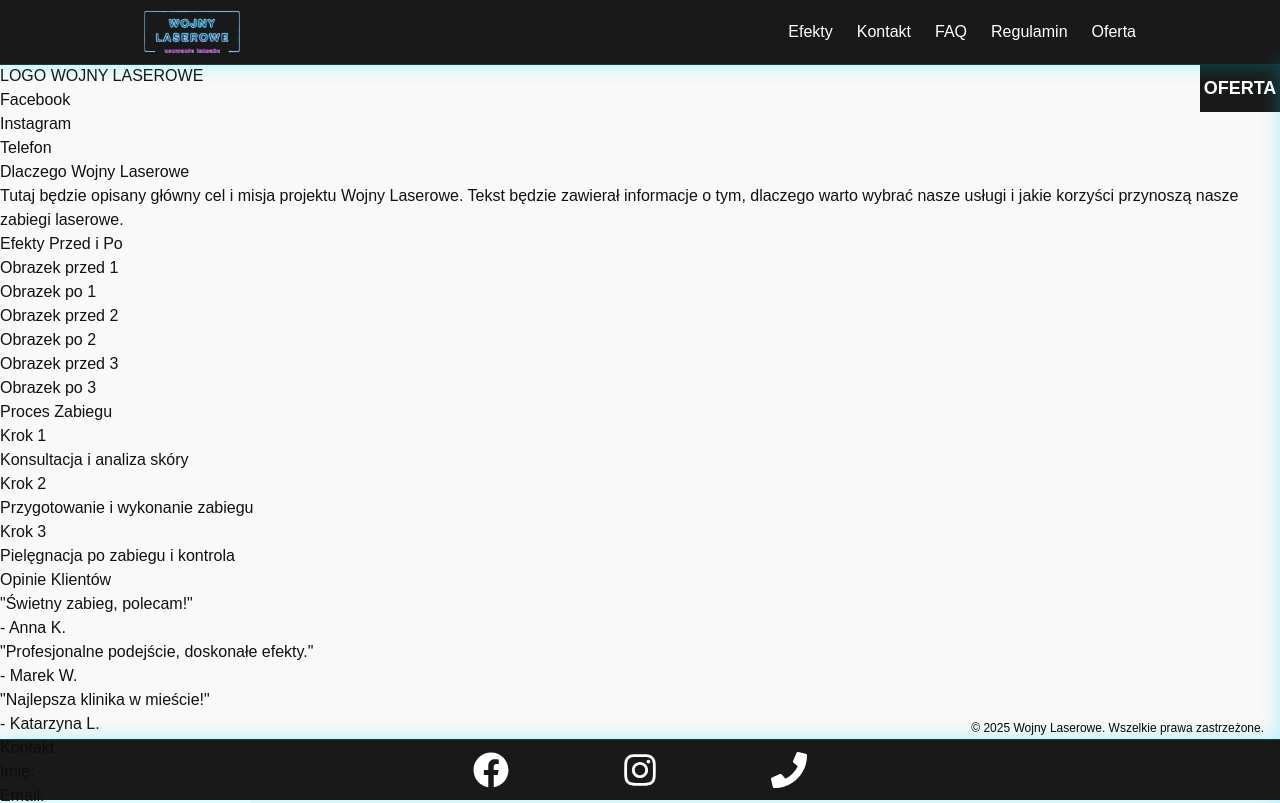
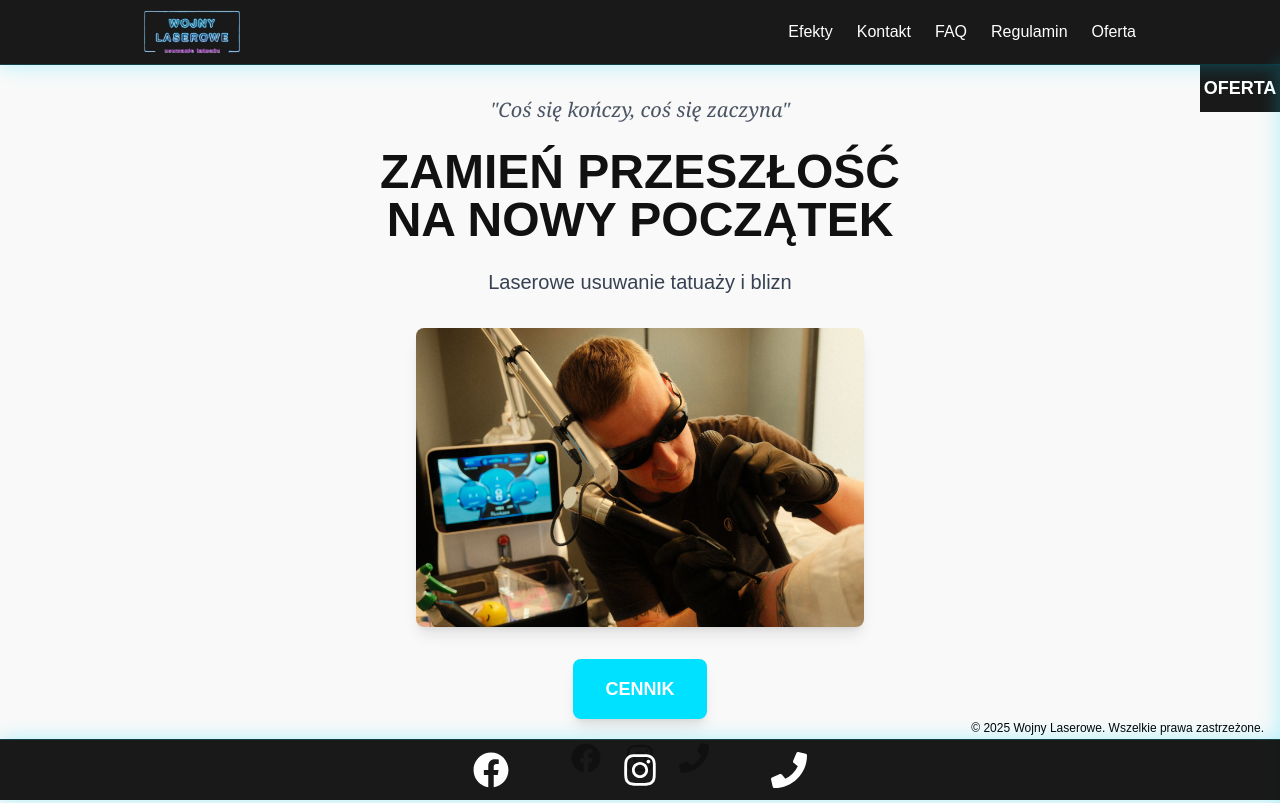
Before and after one commit to MateuszKarpowicz/wojnylaserowe, a Next.js app: page / in a window 1280 px wide. Shown: the top 803 px of the page. Built offline with nearby package versions, Linux system fonts and the light colour scheme.

Commit message:
Implementacja Hero Section z cytatem z Wiedźmina, tytułem głównym, podtytułem, zdjęciem hero i przyciskiem CENNIK + ikonami social

```diff
--- a/app/page.js
+++ b/app/page.js
@@ -1,19 +1,9 @@
 import HeroSection from '../components/HeroSection';
-import AboutSection from '../components/AboutSection';
-import EffectsSection from '../components/EffectsSection';
-import ProcessSection from '../components/ProcessSection';
-import TestimonialsSection from '../components/TestimonialsSection';
-import ContactSection from '../components/ContactSection';
 
 export default function Home() {
   return (
     <main>
       <HeroSection />
-      <AboutSection />
-      <EffectsSection />
-      <ProcessSection />
-      <TestimonialsSection />
-      <ContactSection />
     </main>
   );
 }
--- a/components/HeroSection.js
+++ b/components/HeroSection.js
@@ -1,12 +1,80 @@
+import Image from 'next/image';
+import { FaFacebook, FaInstagram, FaPhone } from 'react-icons/fa';
+
 export default function HeroSection() {
   return (
-    <section id="hero">
-      <div>
-        <div>LOGO WOJNY LASEROWE</div>
-        <div>
-          <div>Facebook</div>
-          <div>Instagram</div>
-          <div>Telefon</div>
+    <section className="min-h-screen bg-lightBg text-textDark px-4 py-8 mx-auto max-w-screen-md">
+      {/* CYTAT Z WIEDŹMINA */}
+      <div className="text-center mb-6">
+        <p className="italic text-lg md:text-xl text-gray-600 font-serif">
+          "Coś się kończy, coś się zaczyna"
+        </p>
+      </div>
+
+      {/* GŁÓWNY TYTUŁ */}
+      <div className="text-center mb-6">
+        <h1 className="font-bold text-3xl md:text-5xl text-textDark leading-tight">
+          ZAMIEŃ PRZESZŁOŚĆ<br />
+          NA NOWY POCZĄTEK
+        </h1>
+      </div>
+
+      {/* PODTYTUŁ */}
+      <div className="text-center mb-8">
+        <p className="text-lg md:text-xl text-gray-700">
+          Laserowe usuwanie tatuaży i blizn
+        </p>
+      </div>
+
+      {/* ZDJĘCIE HERO */}
+      <div className="text-center mb-8">
+        <div className="w-full max-w-md mx-auto">
+          <Image
+            src="/images/hero/hero.webp"
+            alt="Przed i po - laserowe usuwanie tatuaży"
+            width={400}
+            height={300}
+            className="rounded-lg shadow-lg w-full h-auto"
+            priority
+          />
+        </div>
+      </div>
+
+      {/* CTA + SOCIAL */}
+      <div className="text-center">
+        {/* PRZYCISK CENNIK */}
+        <div className="mb-6">
+          <a
+            href="#oferta"
+            className="inline-block bg-neonBlue text-white px-8 py-4 rounded-lg hover:bg-neonPurple transition-colors duration-300 font-semibold text-lg shadow-lg hover:shadow-xl transform hover:scale-105"
+          >
+            CENNIK
+          </a>
+        </div>
+
+        {/* IKONY SOCIAL */}
+        <div className="flex items-center justify-center gap-6">
+          <a
+            href="#"
+            aria-label="Facebook"
+            className="text-3xl text-gray-600 hover:text-neonBlue transition-colors duration-300"
+          >
+            <FaFacebook />
+          </a>
+          <a
+            href="#"
+            aria-label="Instagram"
+            className="text-3xl text-gray-600 hover:text-neonBlue transition-colors duration-300"
+          >
+            <FaInstagram />
+          </a>
+          <a
+            href="#"
+            aria-label="Telefon"
+            className="text-3xl text-gray-600 hover:text-neonBlue transition-colors duration-300"
+          >
+            <FaPhone />
+          </a>
         </div>
       </div>
     </section>
```
